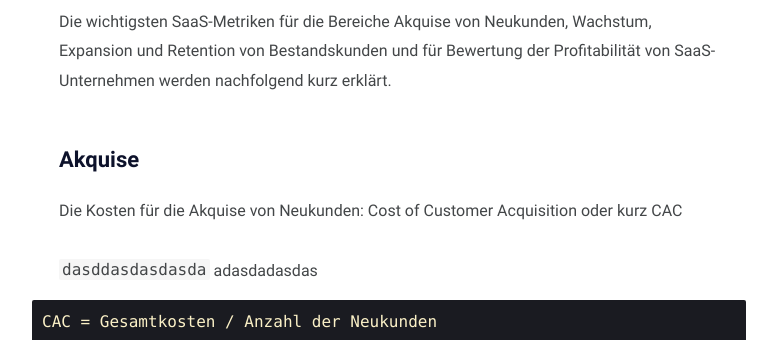
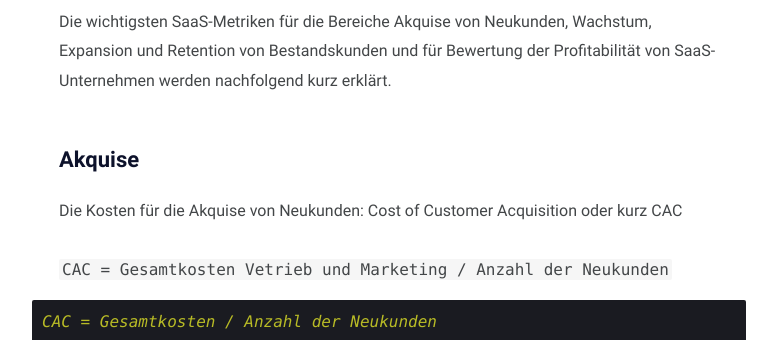
Before and after one commit to mariostnr/website, a Jekyll site: the page built from _posts/2021-05-13-saas-metriken.md, in a window 1280 px wide and 900 px high, scrolled down 386 px, cut to the strip 0-340 px from the top of the window. Shown: the whole strip, without its empty margins (251-1028 px from the left). Built offline with Jekyll 4.4.1, drawn with Linux system fonts in a browser that asks for light colours.

Commit message:
Update Blog “2021-05-13-saas-metriken”

````diff
--- a/_posts/2021-05-13-saas-metriken.md
+++ b/_posts/2021-05-13-saas-metriken.md
@@ -13,9 +13,9 @@ Die wichtigsten SaaS-Metriken für die Bereiche Akquise von Neukunden, Wachstum,
 
 Die Kosten für die Akquise von Neukunden: Cost of Customer Acquisition oder kurz CAC
 
-`dasddasdasdasda` adasdadasdas
+`CAC = Gesamtkosten Vetrieb und Marketing / Anzahl der Neukunden`
 
-```csharp
+```yaml
 CAC = Gesamtkosten / Anzahl der Neukunden
 ```
 
````
